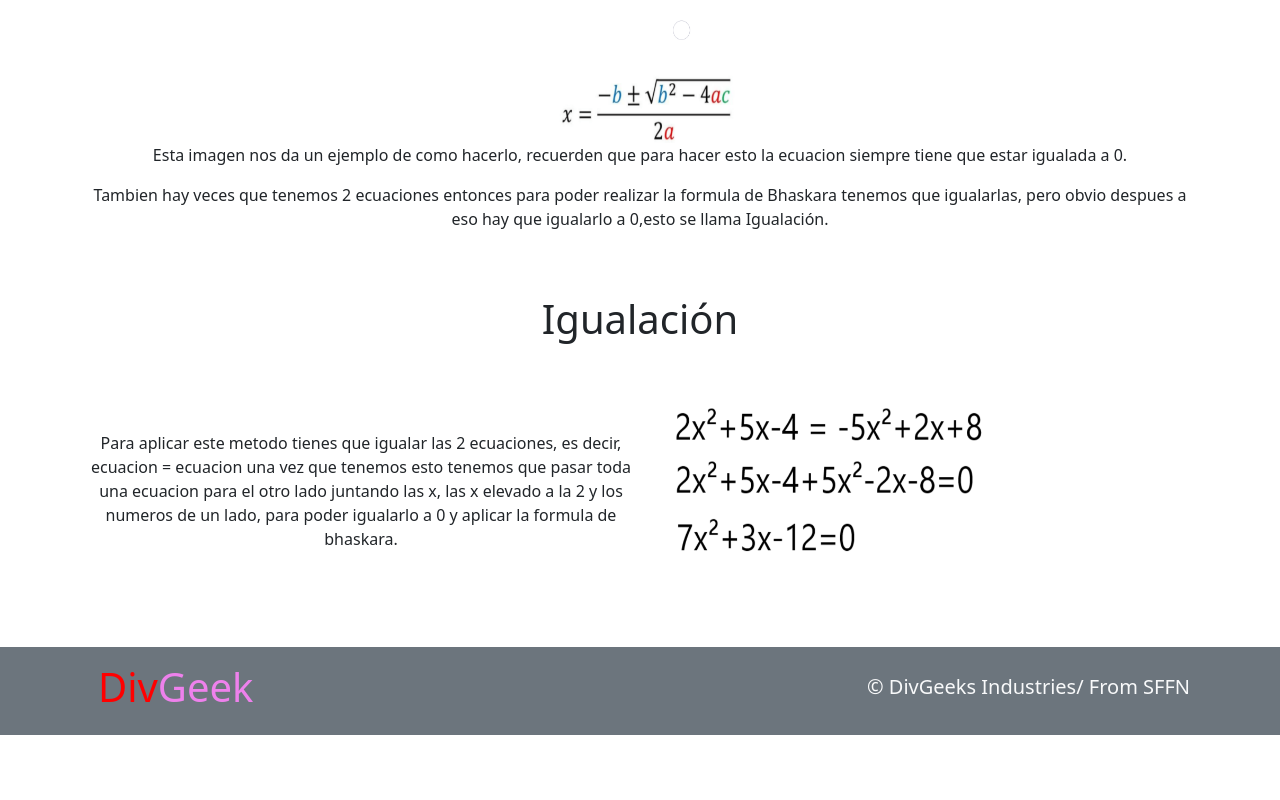
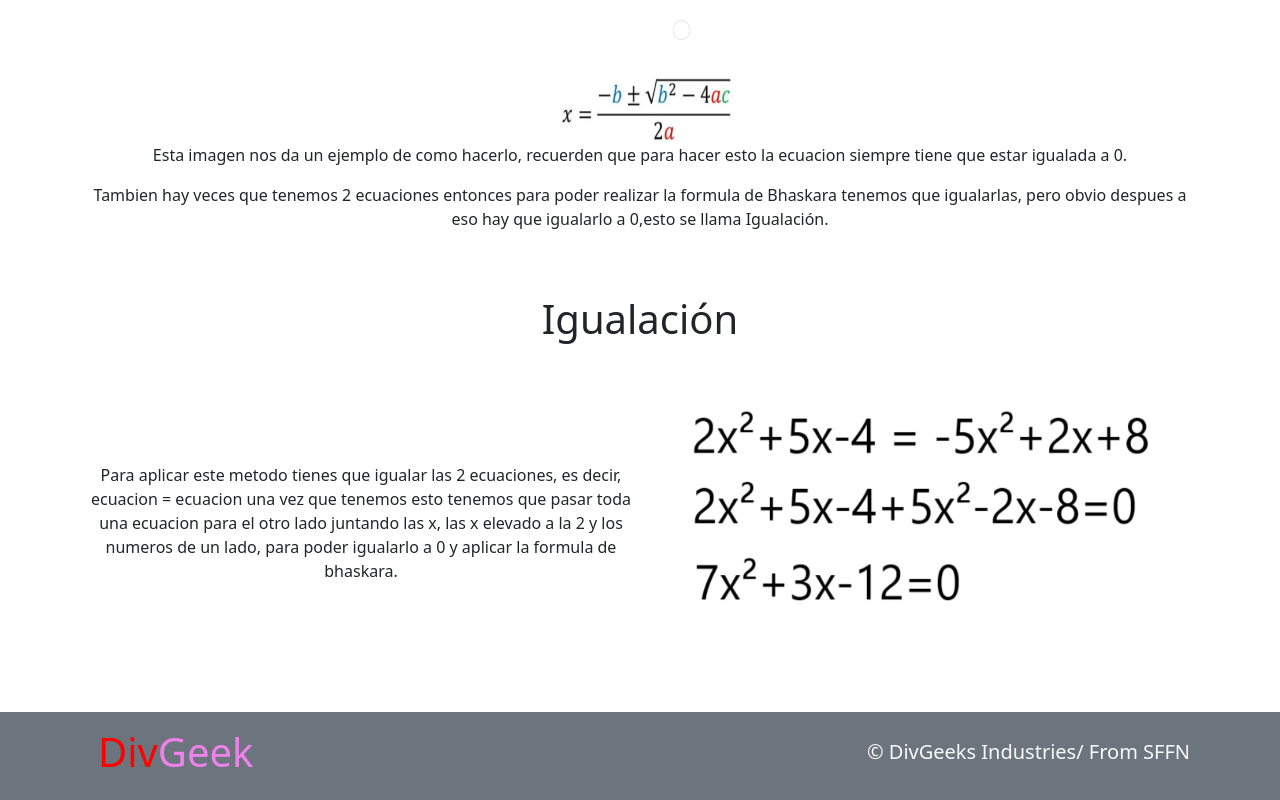
Before and after one commit to Faure1/numeros-imaginarios, a Next.js app: page / in a window 1280 px wide. Shown: the part 1982-2782 px from the top of the page. Before the commit the page ends 2717 px from the top, so only its background shows below. Built offline with nearby package versions, Linux system fonts and the light colour scheme.

Commit message:
Update globals.scss

```diff
--- a/styles/globals.scss
+++ b/styles/globals.scss
@@ -43,6 +43,13 @@
   -o-border-radius: 12px;
   border-color: gold;
 }
+.respon{
+  flex-wrap: wrap;
+}
+.igual{
+  height: auto !important;
+  width: 100% !important;
+}
 .btn{
   border-radius: 10px !important;
   -webkit-border-radius: 10px !important;
```
